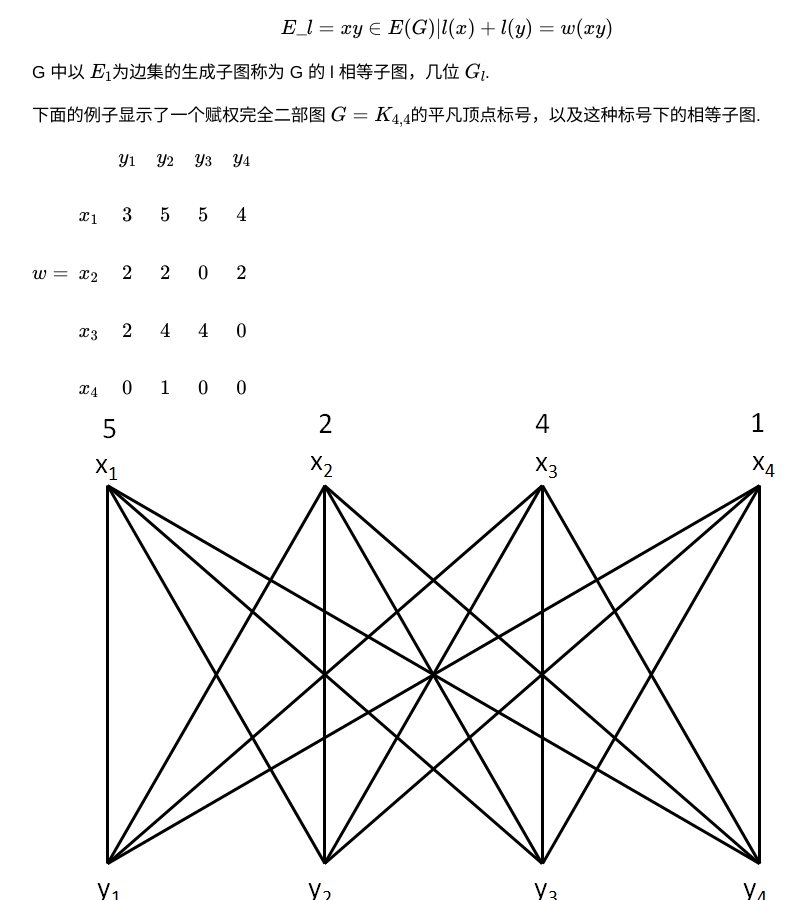
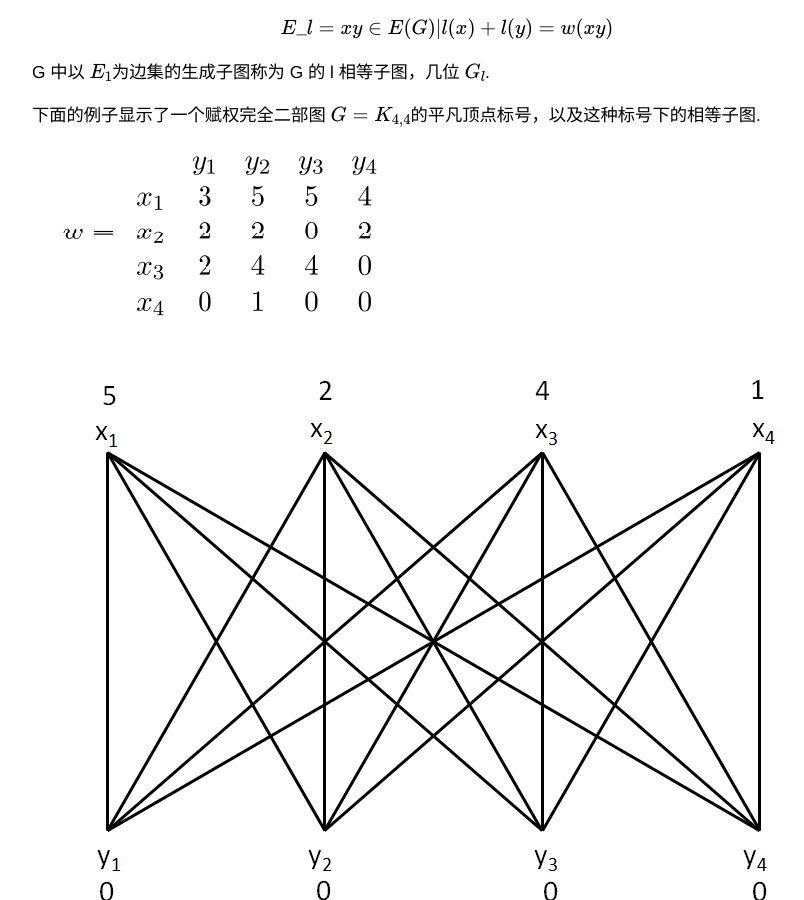
Before and after one commit to banqianhao/banqianhao.github.io, a Jekyll site: the page built from _posts/algorithm/2014-12-18-KMX.md, in a window 1280 px wide and 900 px high, scrolled down 1593 px. Shown: the whole window, without its empty margins (193-997 px from the left). Built offline with Jekyll 4.4.1, drawn with Linux system fonts in a browser that asks for light colours; nearby versions of some CDN libraries; Markdown is read by kramdown in place of the engine named in the settings; formulas are drawn with MathJax 3.

Commit message:
fuck jekyll !!!

```diff
--- a/_posts/algorithm/2014-12-18-KMX.md
+++ b/_posts/algorithm/2014-12-18-KMX.md
@@ -37,15 +37,8 @@ G 中以 $E_1$为边集的生成子图称为 G 的 l 相等子图，几位 $G_l$
 
 下面的例子显示了一个赋权完全二部图 $G=K_{4,4}$的平凡顶点标号，以及这种标号下的相等子图.
 
-$$
-w=\begin{array}{ccccc}
-          & y_1 & y_2 & y_3 & y_4 \\\\
-      x_1 & 3 & 5 & 5 & 4 \\\\
-      x_2 & 2 & 2 & 0 & 2 \\\\
-      x_3 & 2 & 4 & 4 & 0 \\\\
-      x_4 & 0 & 1 & 0 & 0
-\end{array}
-$$
+![tex002](/images/KMX/tex002.png)
+
 ![picture002](/images/KMX/002.png)
 
 ![picture003](/images/KMX/003.png)
```
Also changed, not shown: images/KMX/tex002.png (added).
